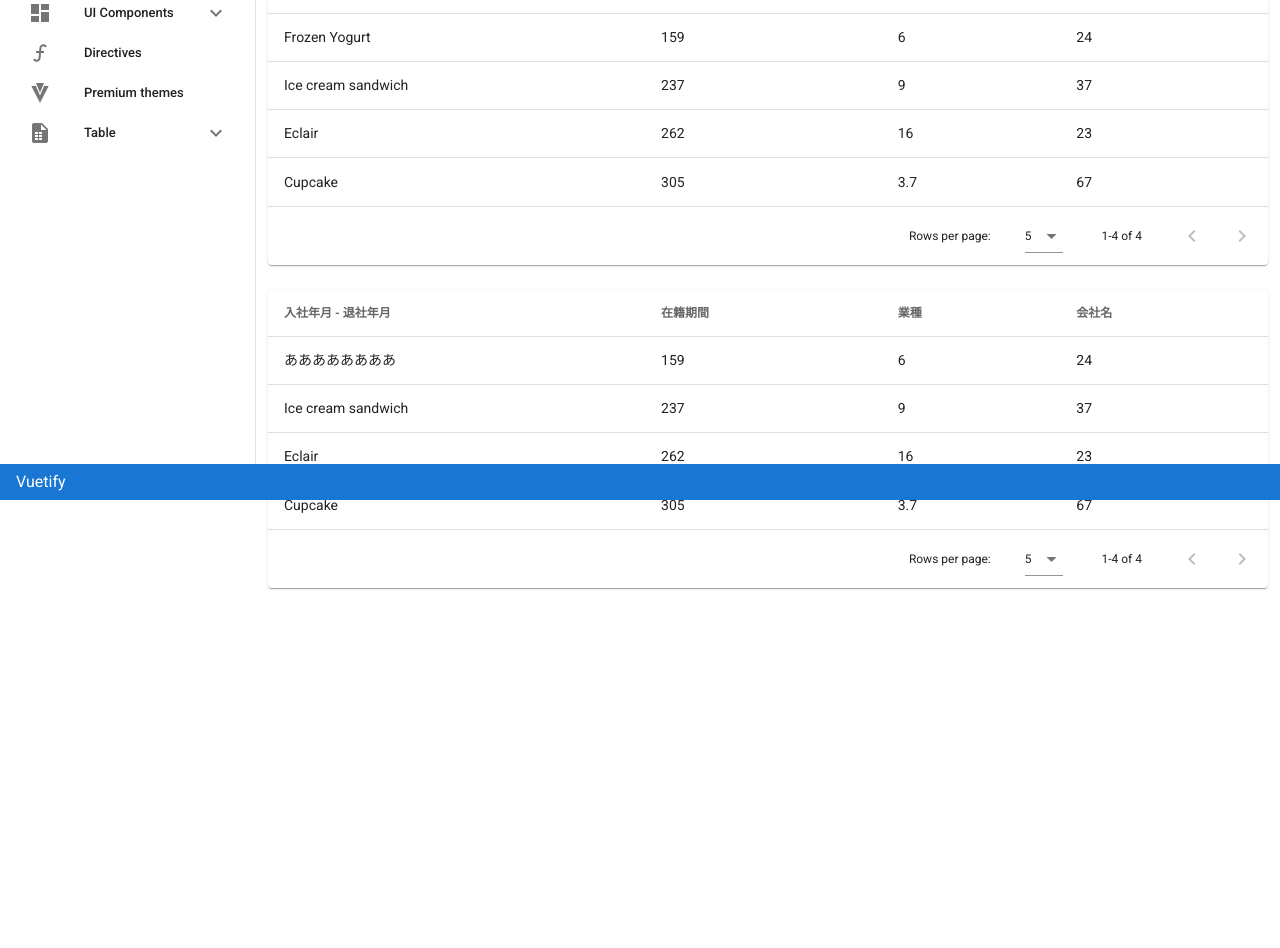
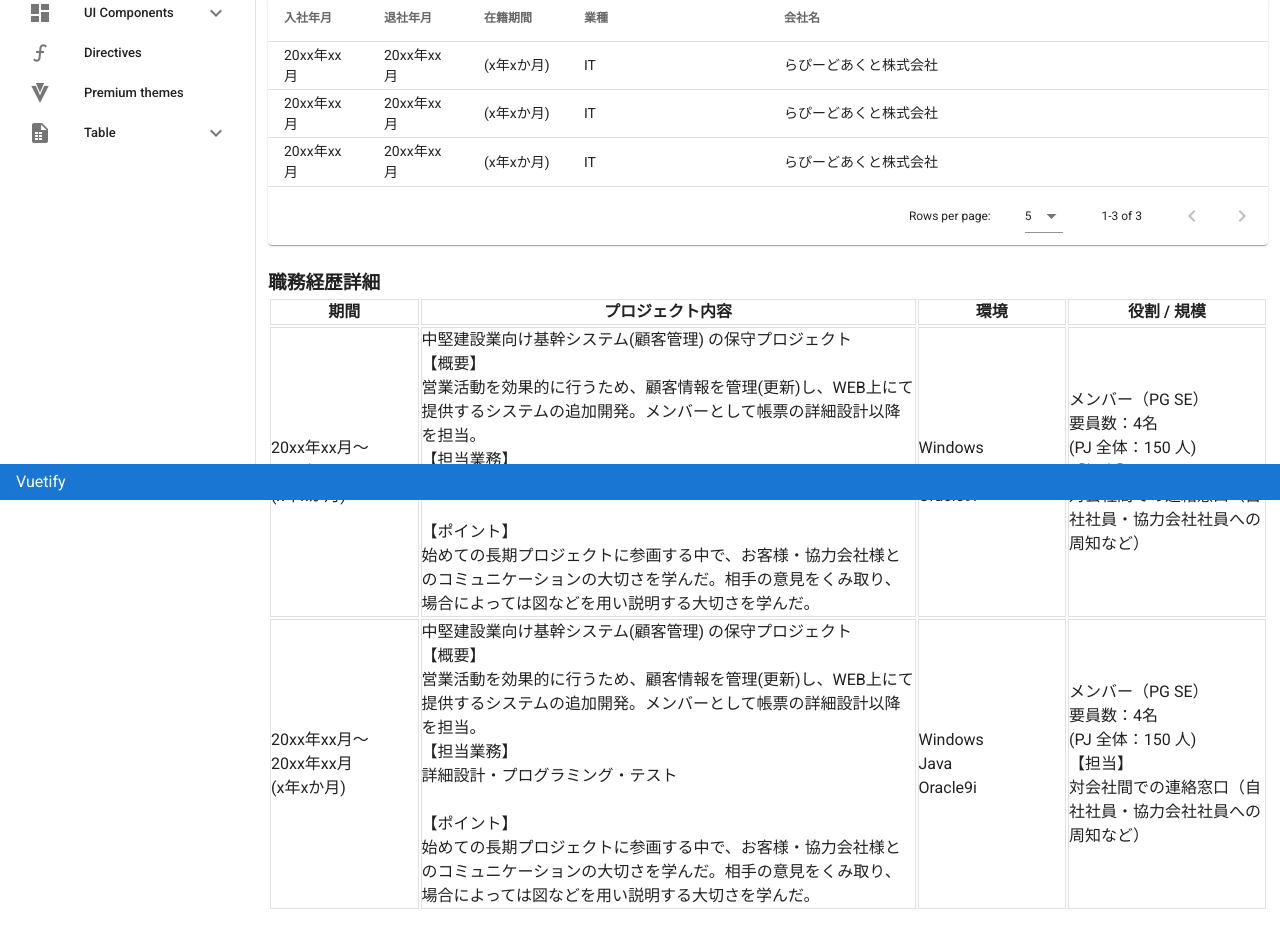
Before and after one commit to Bokuri67-jp/vuetify_lesson, a Vue app: page /resumetable in a window 1280 px wide. Shown: the part 300-1248 px from the top of the page. Before the commit the page ends 936 px from the top, so only its background shows below. Built offline with nearby package versions, Linux system fonts and the light colour scheme.

Commit message:
経歴書サンプル進めた

```diff
--- a/src/components/ResumeTable.vue
+++ b/src/components/ResumeTable.vue
@@ -1,6 +1,6 @@
 <template>
-  <v-container>
-    <v-row>
+    <v-container>
+      <v-row>
         <v-col>
           <v-card>
               <v-card-title>久保 亮太</v-card-title>
@@ -19,6 +19,7 @@
     </v-row>
     <br>
 
+    <h3>職務要約</h3>
     <v-data-table
     :headers="resumeSummaryHeaders"
     :items="resumeSummary"
@@ -27,14 +28,82 @@
     ></v-data-table>
     <br>
 
-    <v-data-table
-    :headers="resumeHeaders"
-    :items="resume"
-    :items-per-page="5"
-    class="elevation-1"
-    ></v-data-table>
+    <div>
+      <h3>職務経歴詳細</h3>
+      <table>
+        <thead>
+          <tr>
+            <th class="col1">期間</th>
+            <th class="col2">プロジェクト内容</th>
+            <th class="col3">環境</th>
+            <th class="col4">役割 / 規模</th>
+          </tr>
+        </thead>
+        <tbody>
+          <tr>
+            <td>
+              20xx年xx月～<br>
+              20xx年xx月<br>
+              (x年xか月)
+            </td>
+            <td>
+              中堅建設業向け基幹システム(顧客管理) の保守プロジェクト<br>
+              【概要】<br>
+              営業活動を効果的に行うため、顧客情報を管理(更新)し、WEB上にて提供するシステムの追加開発。メンバーとして帳票の詳細設計以降を担当。
+              <br>
+              【担当業務】<br>
+              詳細設計・プログラミング・テスト<br>
+              <br>
+              【ポイント】<br>
+              始めての長期プロジェクトに参画する中で、お客様・協力会社様とのコミュニケーションの大切さを学んだ。相手の意見をくみ取り、場合によっては図などを用い説明する大切さを学んだ。
+            </td>
+            <td>
+              Windows<br>
+              Java<br>
+              Oracle9i
+            </td>
+            <td>
+              メンバー（PG SE）<br>
+              要員数：4名<br>
+              (PJ 全体：150 人)<br>
+              【担当】<br>
+              対会社間での連絡窓口（自社社員・協力会社社員への周知など）
+            </td>
+          </tr>
+          <tr>
+            <td>
+              20xx年xx月～<br>
+              20xx年xx月<br>
+              (x年xか月)
+            </td>
+            <td>
+              中堅建設業向け基幹システム(顧客管理) の保守プロジェクト<br>
+              【概要】<br>
+              営業活動を効果的に行うため、顧客情報を管理(更新)し、WEB上にて提供するシステムの追加開発。メンバーとして帳票の詳細設計以降を担当。
+              <br>
+              【担当業務】<br>
+              詳細設計・プログラミング・テスト<br>
+              <br>
+              【ポイント】<br>
+              始めての長期プロジェクトに参画する中で、お客様・協力会社様とのコミュニケーションの大切さを学んだ。相手の意見をくみ取り、場合によっては図などを用い説明する大切さを学んだ。
+            </td>
+            <td>
+              Windows<br>
+              Java<br>
+              Oracle9i
+            </td>
+            <td>
+              メンバー（PG SE）<br>
+              要員数：4名<br>
+              (PJ 全体：150 人)<br>
+              【担当】<br>
+              対会社間での連絡窓口（自社社員・協力会社社員への周知など）
+            </td>
+          </tr>
+        </tbody>
+      </table>
+    </div>
   </v-container>
-
 </template>
 
 <script>
@@ -44,92 +113,38 @@ export default {
     return {
       resumeSummaryHeaders: [
         {
-          text: '入社年月 - 退社年月',
+          text: '入社年月',
           align: 'start',
           sortable: false,
-          value: 'name'
+          value: 'col1',
+          width: '10%'
         },
-        { text: '在籍期間', value: 'calories' },
-        { text: '業種', value: 'fat' },
-        { text: '会社名', value: 'carbs' }
+        { text: '退社年月', value: 'col2', width: '10%' },
+        { text: '在籍期間', value: 'col3', width: '10%' },
+        { text: '業種', value: 'col4', width: '20%' },
+        { text: '会社名', value: 'col5', width: '50%' }
       ],
       resumeSummary: [
         {
-          name: 'Frozen Yogurt',
-          calories: 159,
-          fat: 6.0,
-          carbs: 24,
-          protein: 4.0,
-          iron: '1%'
+          col1: '20xx年xx月',
+          col2: '20xx年xx月',
+          col3: '(x年xか月)',
+          col4: 'IT',
+          col5: 'らぴーどあくと株式会社'
         },
         {
-          name: 'Ice cream sandwich',
-          calories: 237,
-          fat: 9.0,
-          carbs: 37,
-          protein: 4.3,
-          iron: '1%'
+          col1: '20xx年xx月',
+          col2: '20xx年xx月',
+          col3: '(x年xか月)',
+          col4: 'IT',
+          col5: 'らぴーどあくと株式会社'
         },
         {
-          name: 'Eclair',
-          calories: 262,
-          fat: 16.0,
-          carbs: 23,
-          protein: 6.0,
-          iron: '7%'
-        },
-        {
-          name: 'Cupcake',
-          calories: 305,
-          fat: 3.7,
-          carbs: 67,
-          protein: 4.3,
-          iron: '8%'
-        }
-      ],
-      resumeHeaders: [
-        {
-          text: '入社年月 - 退社年月',
-          align: 'start',
-          sortable: false,
-          value: 'name'
-        },
-        { text: '在籍期間', value: 'calories' },
-        { text: '業種', value: 'fat' },
-        { text: '会社名', value: 'carbs' }
-      ],
-      resume: [
-        {
-          name: 'ああああああああ',
-          calories: 159,
-          fat: 6.0,
-          carbs: 24,
-          protein: 4.0,
-          iron: '1%'
-        },
-        {
-          name: 'Ice cream sandwich',
-          calories: 237,
-          fat: 9.0,
-          carbs: 37,
-          protein: 4.3,
-          iron: '1%'
-        },
-        {
-          name: 'Eclair',
-          calories: 262,
-          fat: 16.0,
-          carbs: 23,
-          protein: 6.0,
-          iron: '7%'
-        },
-        {
-          name: 'Cupcake',
-          calories: 305,
-          fat: 3.7,
-          carbs: 67,
-          protein: 4.3,
-          iron: '8%'
+          col1: '20xx年xx月',
+          col2: '20xx年xx月',
+          col3: '(x年xか月)',
+          col4: 'IT',
+          col5: 'らぴーどあくと株式会社'
         }
       ]
     }
@@ -139,10 +154,15 @@ export default {
 
 <style lang="scss" scoped>
 table{
-  width: 1200%;
-  border: thin solid rgba(0, 0, 0, 0.12);
+  width: 100%;
+  .col1{ width: 15%}
+  .col2{ width: 50%}
+  .col3{ width: 15%}
+  .col4{ width: 20%}
   th{
     border: thin solid rgba(0, 0, 0, 0.12);
+    // background-color: blue;
+    // color: white;
   }
   td{
     border: thin solid rgba(0, 0, 0, 0.12);
```
